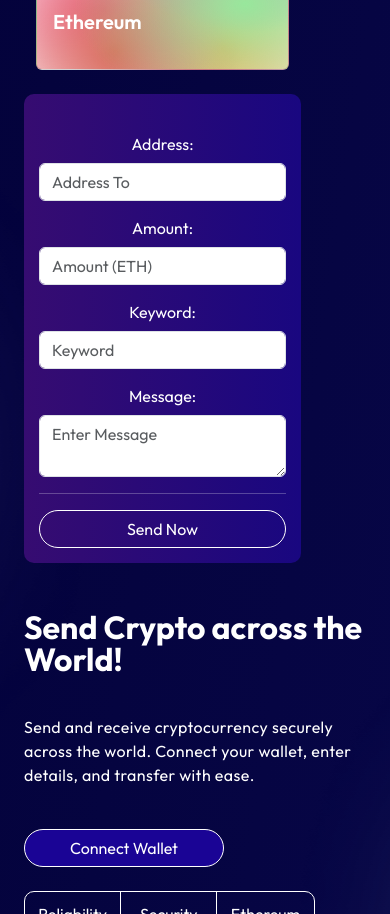
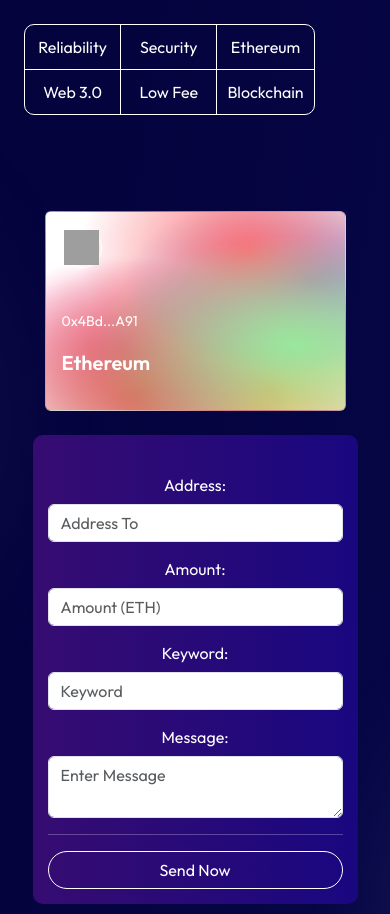
Before and after one commit to Hallelujah5/COS30049, a React (Vite) app in the folder frontend/: page /transfer in a window 390 px wide. Shown: the part 654-1568 px from the top of the page. Built offline with nearby package versions, Linux system fonts and the light colour scheme; grey boxes are pictures that could not be loaded.

Commit message:
Edit buttons and nav responsive links

```diff
--- a/frontend/src/components/NavBar/NavBar.jsx
+++ b/frontend/src/components/NavBar/NavBar.jsx
@@ -131,6 +131,7 @@
                     onClick={() => {
                       setUser(false);
                       localStorage.removeItem("user");
+                      navigate("/"); // Redirect to homepage
                     }}
                   >
                     <img src={logouticon} alt="log out" />
@@ -143,11 +144,21 @@
 
           {/* Logout button for mobile view */}
           <div className="mobile-logout">
+          <Link
+              to="/transfer"
+              className="btn btn-transfer align-items-center"
+            >
+              <p>
+                <img src={transfer} alt="Transfer" className="btn-icon" />
+                &nbsp;&nbsp;Transfer
+              </p>
+            </Link>
             <button
               className="btn btn-danger"
               onClick={() => {
                 setUser(false);
                 localStorage.removeItem("user");
+                navigate("/");
               }}
             >
               <img src={logouticon} alt="log out" />
--- a/frontend/src/components/NavBar/navbar.css
+++ b/frontend/src/components/NavBar/navbar.css
@@ -187,7 +187,7 @@
   display: none;
 }
 
-@media (max-width: 768px) {
+@media (max-width: 992px) {
   .hover-menu {
     display: none;
   }
@@ -201,3 +201,12 @@
     width: 20px;
   }
 }
+
+.btn-transfer p {
+  margin: 0 !important;
+}
+
+.btn-transfer {
+  margin-right: 1px;
+  background-color: #422e9a !important;
+}
--- a/frontend/src/pages/Profile/ProfileComponent/TransactionTable.jsx
+++ b/frontend/src/pages/Profile/ProfileComponent/TransactionTable.jsx
@@ -49,7 +49,7 @@
   const handleListClick = (nft) => {
     setSelectedNFT(nft); // Set the selected NFT data
     setShowPopup(true); // Show the popup
-  };
+    };
 
   return (
     <>
@@ -125,7 +125,7 @@
                         <td>{item.acquired}</td>
                         <td>
                           <button
-                            className="btn btn-danger"
+                            className="btn btn-list"
                             onClick={() => handleListClick(item)}
                           >
                             List
--- a/frontend/src/pages/Profile/ProfileComponent/profile.css
+++ b/frontend/src/pages/Profile/ProfileComponent/profile.css
@@ -115,6 +115,14 @@
   z-index: 1;
 }
 
+.btn-list {
+  background-color: #2300a3 !important;
+}
+
+.btn-list:hover {
+  background-color: #381ba1 !important;
+}
+
 .table-container {
   width: 90%;
   margin: auto;
--- a/frontend/src/pages/Transfer/Transfer.jsx
+++ b/frontend/src/pages/Transfer/Transfer.jsx
@@ -36,11 +36,11 @@
           ease: [0, 0.1, 0.2, 1.01],
         }}
       >
-        <div className="row flex-wrap flex-lg-row-reverse align-items-center g-5 py-5">
+        <div className="row flex-wrap flex-lg-row-reverse align-items-center justify-content-center g-5 py-5 flex-column-reverse">
           {/* Form Section */}
-          <div className="col-10 col-sm-8 col-lg-6">
+          <div className="form-container col-10 col-sm-8 col-lg-6">
             <div className="container d-flex justify-content-center align-items-center">
-                {/* Card Wallet Details */}
+              {/* Card Wallet Details */}
               <div className="card custom-card mt-5">
                 <div className="card-body d-flex flex-column justify-content-between h-100">
                   <div className="d-flex justify-content-between align-items-start">
@@ -159,13 +159,12 @@
               Send and receive cryptocurrency securely across the world. Connect
               your wallet, enter details, and transfer with ease.
             </p>
-            <button className="btn btn-connect mt-3">Connect Wallet</button>
             <div className="transfer-grid mt-4">
               <div className="transfer-grid-item">Reliability</div>
               <div className="transfer-grid-item">Security</div>
               <div className="transfer-grid-item">Ethereum</div>
               <div className="transfer-grid-item">Web 3.0</div>
-              <div className="transfer-grid-item">Low Fees</div>
+              <div className="transfer-grid-item">Low Fee</div>
               <div className="transfer-grid-item">Blockchain</div>
             </div>
           </div>
--- a/frontend/src/pages/Transfer/transfer.css
+++ b/frontend/src/pages/Transfer/transfer.css
@@ -29,6 +29,12 @@
     text-align: center;
     border-bottom: 1px solid white;
     border-right: 1px solid white;
+  }
+}
+
+@media (max-width: 890px) {
+  .form-container {
+    padding: 0 !important;
   }
 }
 
```
